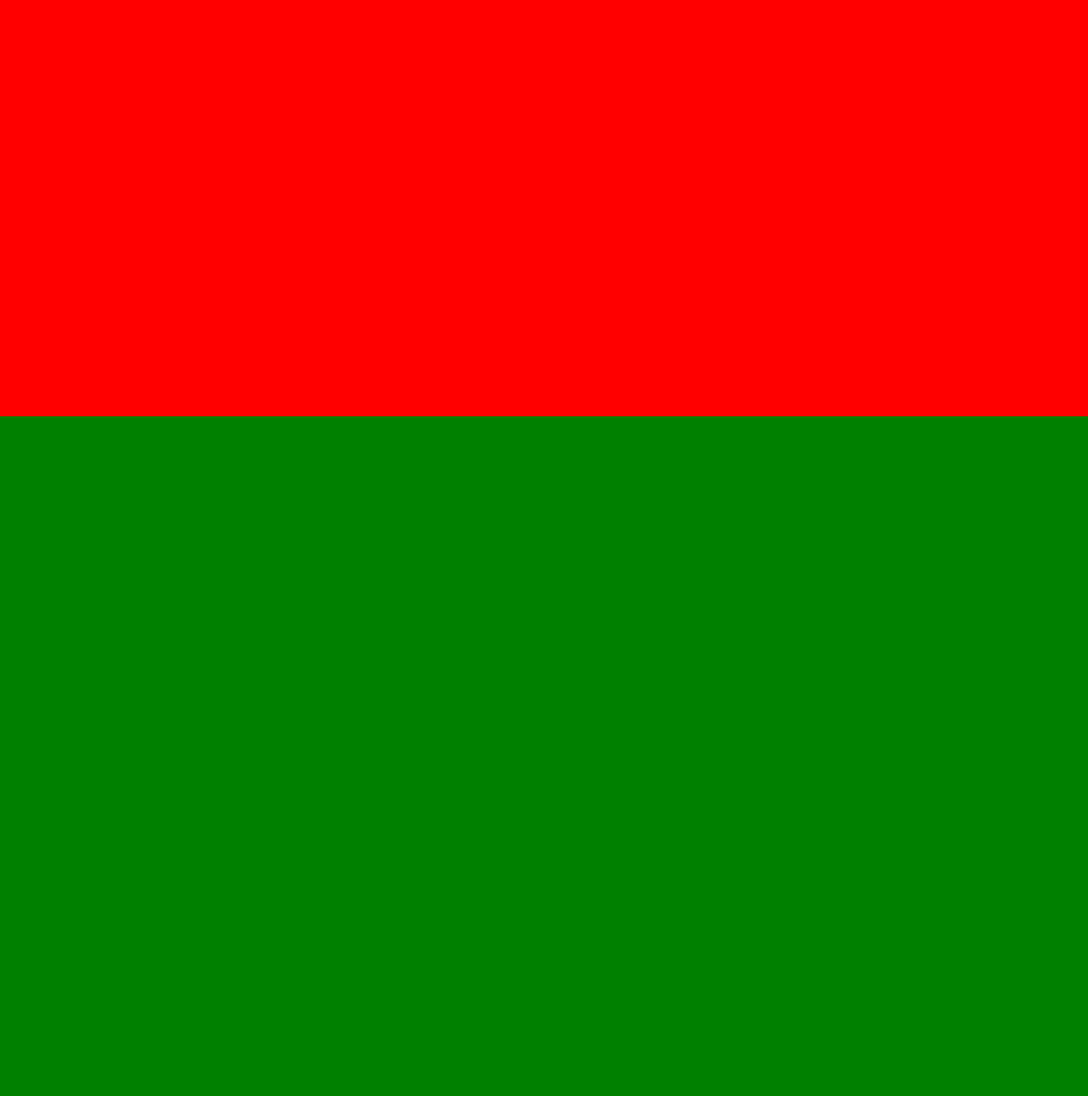
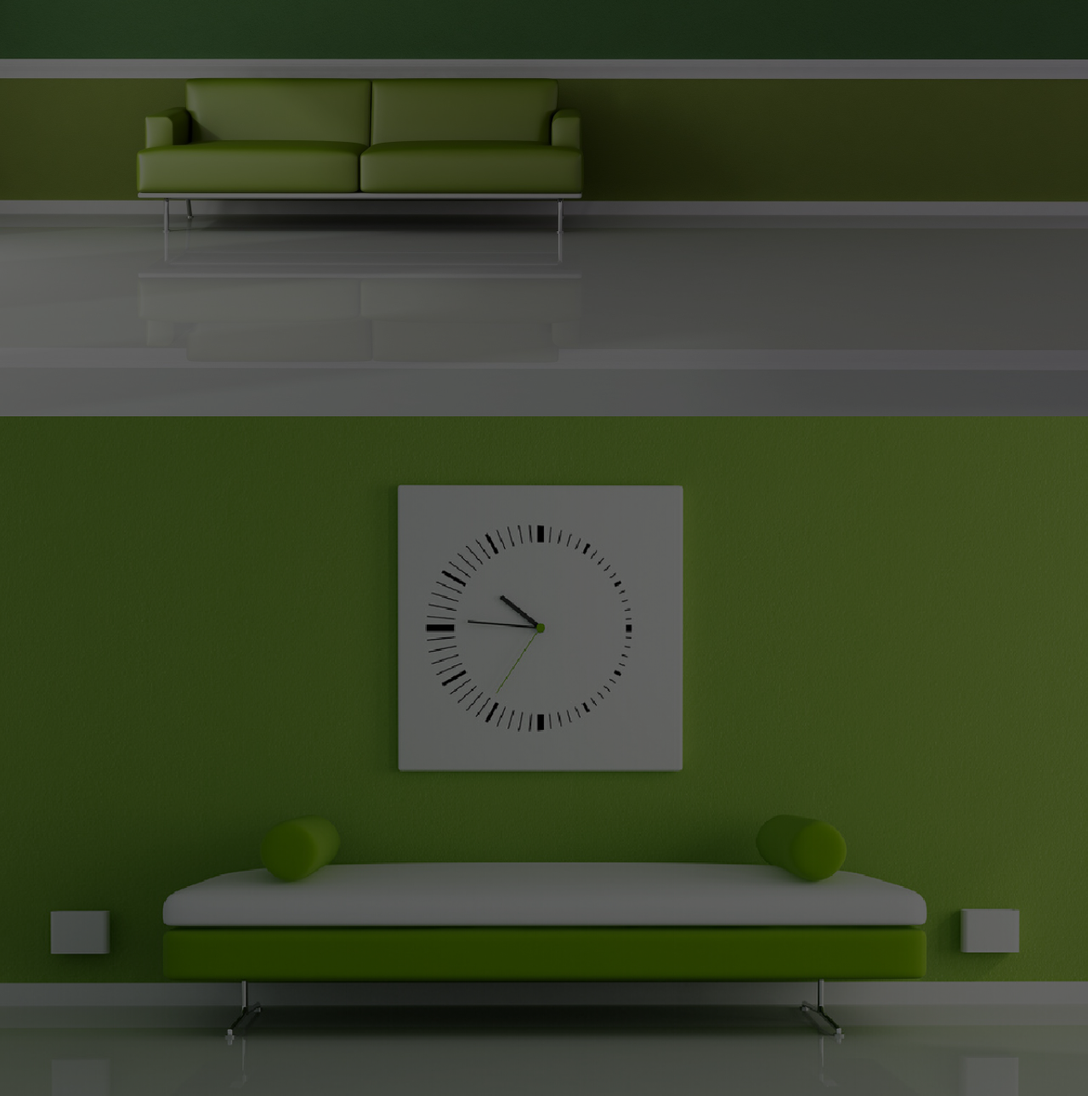
Before and after one commit to abhikumar22/challenge-frontend-solution, a React app: page / in a window 1280 px wide. Shown: the part 1110-2400 px from the top of the page at 85% size. Built offline with nearby package versions, Linux system fonts and the light colour scheme; a web font is replaced by a local one.

Commit message:
nav bar done upload

```diff
--- a/src/assets/css/style.css
+++ b/src/assets/css/style.css
@@ -1,33 +1,16 @@
-@font-face {
-  font-family: "BalooThambi";
-  src: url("../fonts/BalooThambi2-Regular.ttf");
-}
-@font-face {
-  font-family: "BalooThambiExtraBold";
-  src: url("../fonts/BalooThambi2-ExtraBold.ttf");
-}
-@font-face {
-  font-family: "BalooThambiBold";
-  src: url("../fonts/BalooThambi2-Bold.ttf");
-}
 html {
   scroll-behavior: smooth;
-}
-
-*{
-  scroll-behavior: smooth;
-  font-family:BalooThambi !important;
 }
 
 .bbg{
   width: 100%;
   height: 100%;
-  background-color: rgba(0, 0, 0, 0.842) !important;
+  background-color: rgba(0, 0, 0, 0.60) !important;
 }
 
 .first {
-  background-image: url("../images/home_background.jpg"); /* The image used */
-  background-color: rgba(0, 0, 0, 0.603); /* Used if the image is unavailable */
+  background-image: url("../images/wall1.jpg"); /* The image used */
+  background-color: rgba(0, 0, 0, 0.50); /* Used if the image is unavailable */
   /* height: 500px;  You must set a specified height */
   background-position: center; /* Center the image */
   background-repeat: no-repeat; /* Do not repeat the image */
@@ -40,3 +23,24 @@ html {
 .cursorPointer{
   cursor:pointer;
 }
+
+
+.div2{
+  background-image: url("../images/wall2.jpg"); /* The image used */
+  background-color: rgba(0, 0, 0, 0.603); /* Used if the image is unavailable */
+  /* height: 500px;  You must set a specified height */
+  background-position: center; /* Center the image */
+  background-repeat: no-repeat; /* Do not repeat the image */
+  background-size: cover; /* Resize the background image to cover the entire container */
+  height: 100vh;
+}
+
+.div3{
+  background-image: url("../images/wall3.jpeg"); /* The image used */
+  background-color: rgba(0, 0, 0, 0.603); /* Used if the image is unavailable */
+  /* height: 500px;  You must set a specified height */
+  background-position: center; /* Center the image */
+  background-repeat: no-repeat; /* Do not repeat the image */
+  background-size: cover; /* Resize the background image to cover the entire container */
+  height: 100vh;
+}
--- a/src/pages/App.js
+++ b/src/pages/App.js
@@ -5,7 +5,9 @@ import { STRINGS } from "../utils/constants";
 export default class App extends React.Component {
   constructor(props) {
     super(props);
-    this.state = {};
+    this.state = {
+      backgroundcolor:'transparent'
+    };
     this.landingDiv = React.createRef()
     this.homeDiv = React.createRef()
     this.profileDiv = React.createRef()
@@ -36,14 +38,28 @@ export default class App extends React.Component {
         })
       }
     }
+  }
+  listenScrollEvent = e => {
+    if (window.scrollY > 100) {
+      console.log("> 400")
+      this.setState({backgroundColor: 'rgba(0, 0, 0, 0.8)'})
+    } else {
+      console.log("else")
+      this.setState({backgroundColor: 'transparent'})
+    }
+  }
 
+  componentDidMount() {
+    window.addEventListener('scroll', this.listenScrollEvent)
   }
   render() {
     return (
       <div ref={this.landingDiv} className="first">
         <div className="bbg">
-          <nav className="navbar navbar-expand-lg navbar-dark fixed-top ml-3 py-4">
-            <h1 onClick={() => { this.handleClick(0) }} className="text-white cursorPointer">{STRINGS.NAV_TITLE}</h1>
+          <nav className="navbar navbar-expand-lg navbar-dark fixed-top py-4" style={{backgroundColor:this.state.backgroundColor}}>
+            <h1 onClick={() => { this.handleClick(0) }} className="text-white cursorPointer">
+            <strong>{STRINGS.NAV_TITLE}</strong>
+              </h1>
             <button
               className="navbar-toggler"
               type="button"
@@ -72,8 +88,13 @@ export default class App extends React.Component {
             </div>
           </nav>
         </div>
-        <div ref={this.homeDiv} style={{ height: "100vh", backgroundColor: "red" }}></div>
-        <div ref={this.profileDiv} style={{ height: "100vh", backgroundColor: "green" }}></div>
+        <div ref={this.homeDiv} className="div2">
+        <div className="bbg"></div>
+        </div>
+        <div ref={this.profileDiv} className="div3">
+        <div className="bbg"></div>
+
+        </div>
       </div>
     );
   }
--- a/src/utils/constants.js
+++ b/src/utils/constants.js
@@ -1,8 +1,8 @@
 
 const STRINGS = {
   NAV_TITLE:"CasaOne",
-  NAV_HOME:"HOME",
-  NAV_PROFILE:"PROFILE",
+  NAV_HOME:"Add Rules",
+  NAV_PROFILE:"View Rules",
 };
 
 
```
Also changed, not shown: src/assets/images/ABHI1.jpg (deleted), src/assets/images/back1.jpg (deleted), src/assets/images/imgg.jpg (deleted), src/assets/images/marvel.png (deleted), src/assets/images/wall1.jpg (added), src/assets/images/wall2.jpg (renamed from src/assets/images/home_background.jpg), src/assets/images/wall3.jpeg (added).
